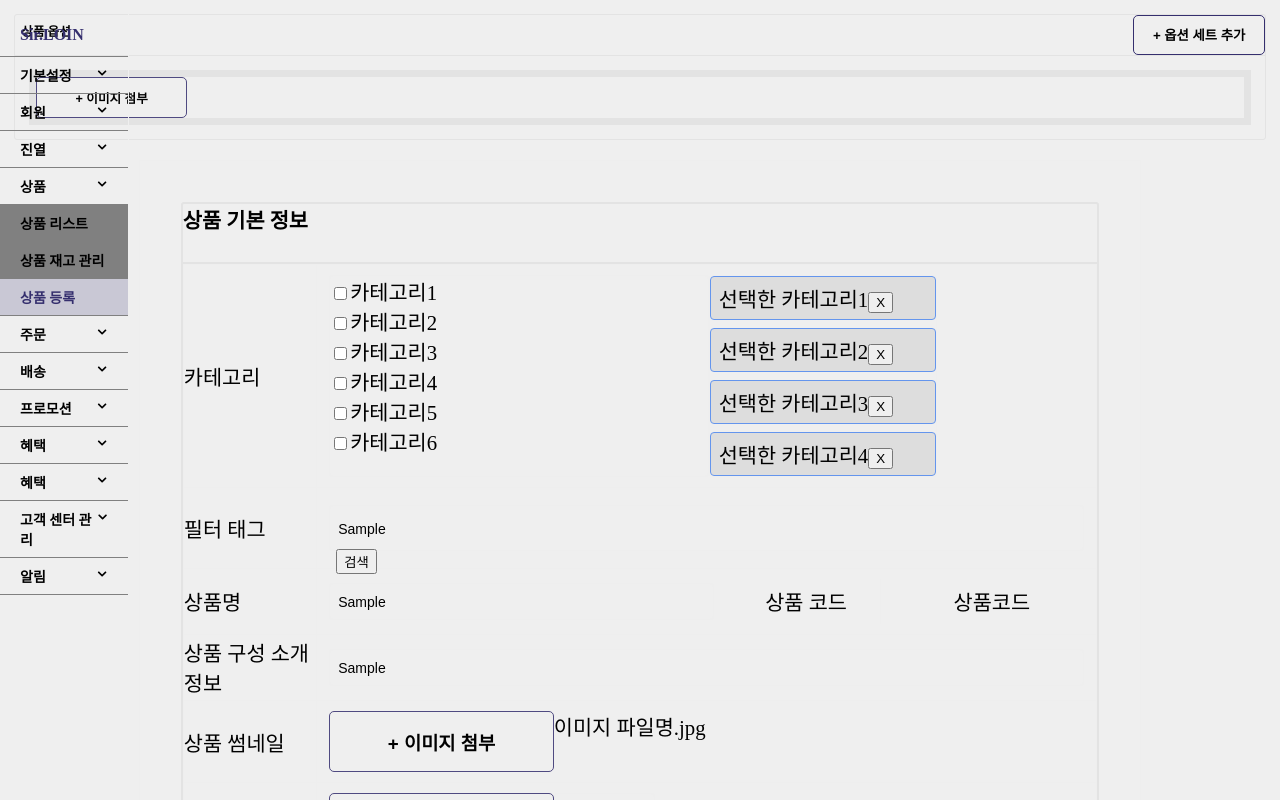
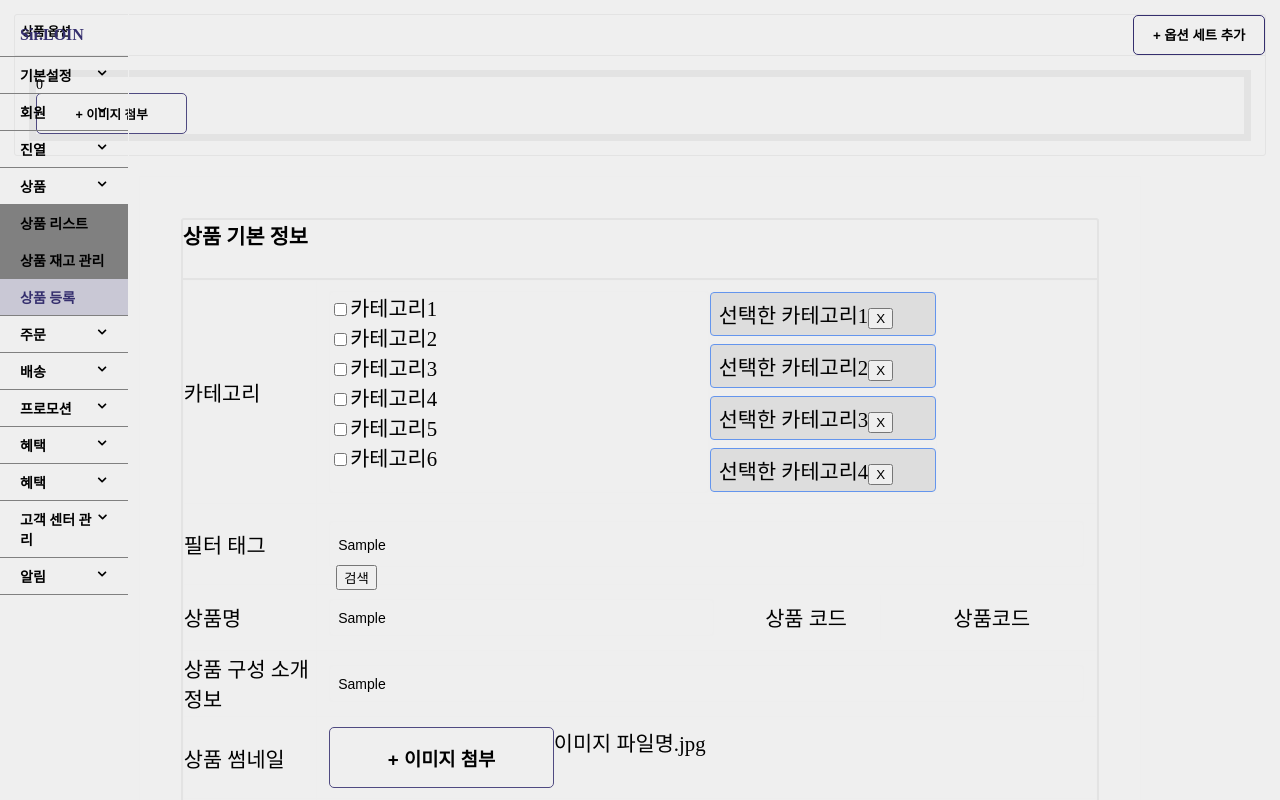
Before and after one commit to yunred/1stweek-sirloin-task, a React (Create React App) app: page / in a window 1280 px wide. Both pictures are taken after typing "Sample", "Sample", "Sample" into the empty fields and a click on the button "+ 옵션 세트 추가". Shown: the top 800 px of the page. Built offline with nearby package versions, Linux system fonts and the light colour scheme.

Commit message:
Modify MDOption 전역 상태에 정상적으로 이미지를 업로드 시킬수 있게 기능을 구현했습니다

```diff
--- a/src/Component/MDOption/index.js
+++ b/src/Component/MDOption/index.js
@@ -1,4 +1,4 @@
-import react, {useCallback, useState, useContext } from "react";
+import react, {useCallback, useState, useContext, useEffect } from "react";
 import { MDContext } from 'store/MDdata.js';
 import Container from "Component/Container";
 import SelectImg from 'Util/SelectImg';
@@ -58,20 +58,32 @@ const MDOContent = () => {
         <S.DefaultScreen>
         <S.H3>옵션 세트를 추가하여 옵션을 구성해 주세요</S.H3>
         </S.DefaultScreen>:
-        <S.OptionSet>
-            <OptionSetThumbnail/>
-        </S.OptionSet>
+            state.map((value, index) => {
+                return(
+                <S.OptionSetContainer key={index}>
+                    <OptionSet index={index}/>
+                </S.OptionSetContainer>
+                )
+            })
+
     )
 }
 
-const OptionSetThumbnail = () => {
+const OptionSet = (props) => {
     const context = useContext(MDContext).OptionSetData;
     const state = context.state;
     const setstate = context.setstate;
+    const [imgList, setImgList] = useState([]);
+    useEffect(()=>{
+        const newstate = [...state];
+        newstate[props.index].optionImg = imgList;
+        setstate(newstate);
+    }, [imgList])
 
     return(
         <div>
-            <SelectImg />
+            {props.index}
+            <SelectImg imgList={imgList} imgSetter={setImgList}/>
         </div>
     )
 
--- a/src/Component/MDOption/style.js
+++ b/src/Component/MDOption/style.js
@@ -27,7 +27,7 @@ export const H3 = styled.h3`
   height: 25em;
 `;
 
-export const OptionSet = styled.div`
+export const OptionSetContainer = styled.div`
     border: 0.5em, solid, rgb(227,227,227);
     margin: 1em;
 `
```
